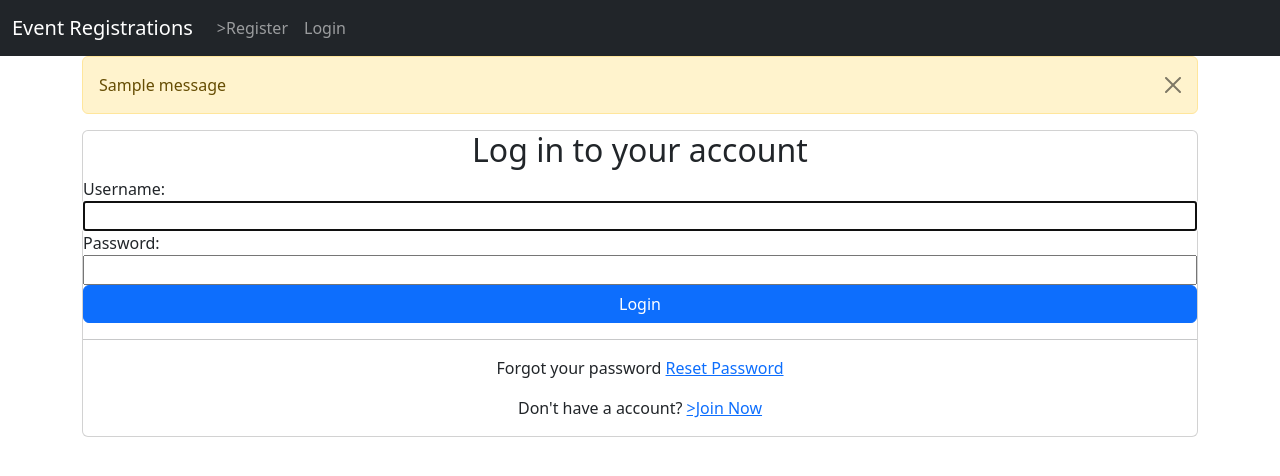
After one commit to BekOsu/school_event_registrations, a Django app: page /accounts/login/ in a window 1280 px wide. The commit adds this page. Shown: the top 476 px of the page. Run offline with Django 3.2, Linux system fonts and the light colour scheme; tables that the repository leaves empty hold one stand-in row (values such as "Sample post"); one stand-in notice (Sample message) is shown.

```diff
--- /dev/null
+++ b/event_registration/CRM/urls.py
@@ -0,0 +1,6 @@
+from django.urls import path
+from . import views
+
+urlpatterns = [
+    path('signup/', views.SignUpView.as_view(), name='signup'),
+]
--- a/event_registration/event_registration/settings.py
+++ b/event_registration/event_registration/settings.py
@@ -39,6 +39,8 @@ INSTALLED_APPS = [
     'events',
     'participants',
     'CRM',
+
+    'widget_tweaks',
 
 ]
 
--- a/event_registration/events/models.py
+++ b/event_registration/events/models.py
@@ -8,7 +8,7 @@ import datetime
 
 class Event(models.Model):
     name = models.CharField(max_length=200, unique=True)
-    image = models.ImageField(upload_to='events/', default='events/default_image.jpg.png')
+    image = models.ImageField(upload_to='events/', default='default_image.png')
     date_time = models.DateTimeField()
     location = models.CharField(max_length=200)
     description = models.TextField(max_length=600)
--- /dev/null
+++ b/event_registration/events/urls.py
@@ -0,0 +1,9 @@
+from django.urls import path
+from . import views
+
+urlpatterns = [
+    path('events_list/', views.EventListView.as_view(), name='events_list'),
+    path('create_event/', views.CombinedEventCreateAndCSVImportView.as_view(), name='event_create'),
+    # path('create_event/', views.EventCreateView.as_view(), name='event_create'),
+    path('event/<int:pk>/', views.EventDetailView.as_view(), name='event_detail'),
+]
--- a/event_registration/events/views.py
+++ b/event_registration/events/views.py
@@ -18,14 +18,14 @@ class CSVFormMixin:
     def handle_csv_form(self, form):
         csv_file = form.cleaned_data.get('csv_file')
 
-        imported_events = parse_csv(csv_file)
+        imported_events = parse_csv(csv_file, self.request)
 
         for event in imported_events:
             event.created_by = self.request.user
             event.save()
 
         if imported_events:
-            self.object = imported_events[-1]  # Explicitly set self.object to the last imported event
+            self.object = imported_events[-1]
 
         messages.success(self.request, 'Events imported successfully.')
 
@@ -33,7 +33,7 @@ class CSVFormMixin:
 class CombinedEventCreateAndCSVImportView(EventFormMixin, CSVFormMixin, CreateView, FormView):
     form_class = EventForm
     second_form_class = CSVUploadForm
-    template_name = 'events/event_or_import.html'
+    template_name = 'events/create_or_import_events.html'
 
     def get_context_data(self, **kwargs):
         context = super().get_context_data(**kwargs)
--- /dev/null
+++ b/event_registration/templates/base.html
@@ -0,0 +1,27 @@
+<!doctype html>
+<html lang="en">
+  <head>
+    <meta charset="utf-8">
+    <meta name="viewport" content="width=device-width, initial-scale=1">
+    <title>django crm</title>
+    <link href="https://cdn.jsdelivr.net/npm/bootstrap@5.3.0-alpha2/dist/css/bootstrap.min.css" rel="stylesheet" integrity="sha384-aFq/bzH65dt+w6FI2ooMVUpc+21e0SRygnTpmBvdBgSdnuTN7QbdgL+OapgHtvPp" crossorigin="anonymous">
+    {% block extrahead %}{% endblock %}
+  </head>
+  <body>
+    {% include 'navbar.html' %}
+    <div class="container">
+      {% if messages %}
+        {% for message in messages %}
+          <div class="alert alert-warning alert-dismissible fade show" role="alert">
+            {{ message }}
+            <button type="button" class="btn-close" data-bs-dismiss="alert" aria-label="Close"></button>
+          </div>
+        {% endfor %}
+      {% endif %}
+      {% block content %}
+      {% endblock %}
+    </div>
+
+    <script src="https://cdn.jsdelivr.net/npm/bootstrap@5.3.0-alpha2/dist/js/bootstrap.bundle.min.js" integrity="sha384-qKXV1j0HvMUeCBQ+QVp7JcfGl760yU08IQ+GpUo5hlbpg51QRiuqHAJz8+BrxE/N" crossorigin="anonymous"></script>
+  </body>
+</html>
--- /dev/null
+++ b/event_registration/templates/navbar.html
@@ -0,0 +1,35 @@
+<nav class="navbar navbar-expand-lg navbar-dark bg-dark">
+  <div class="container-fluid">
+    <a class="navbar-brand" href="{% url 'events_list' %}">Event Registrations</a>
+    <button class="navbar-toggler" type="button" data-bs-toggle="collapse" data-bs-target="#navbarSupportedContent" aria-controls="navbarSupportedContent" aria-expanded="false" aria-label="Toggle navigation">
+      <span class="navbar-toggler-icon"></span>
+    </button>
+    <div class="collapse navbar-collapse" id="navbarSupportedContent">
+      <ul class="navbar-nav me-auto mb-2 mb-lg-0">
+
+        {% if user.is_authenticated %}
+        <li class="nav-item">
+          <a class="nav-link" href="#">Add Event</a>
+        </li>
+        <li class="nav-item">
+          <a class="nav-link" href="#">Register for Events</a>
+        </li>
+        <li class="nav-item">
+          <a class="nav-link" href="{% url 'logout' %}">Logout</a>
+        </li>
+
+        {% else %}
+        <li class="nav-item">
+          <a class="nav-link" href="{% url 'signup' %}">>Register</a>
+        </li>
+        <li class="nav-item">
+          <a class="nav-link" href="{% url 'login' %}">Login</a>
+        </li>
+        {% endif %}
+
+
+      </ul>
+
+    </div>
+  </div>
+</nav>
--- /dev/null
+++ b/event_registration/templates/registration/login.html
@@ -0,0 +1,24 @@
+{%extends 'base.html'%}
+
+{%block content%}
+  <div class="center">
+	  <form method="post" class="card" novalidate>
+	  	{% csrf_token %}
+	    <h2 class="text-center">Log in to your account</h2>
+		{% for field in form %}
+	    		{{ field.label_tag }}
+	        	{{ field }}
+	        	{% if field.errors %}
+	        		<small>{{ field.errors|striptags }}</small>
+	        	{% endif %}
+		{% endfor %}
+
+		<input type="submit" value="Login" class="btn btn-primary full-width">
+		<hr>
+		<p class="text-center">Forgot your password <a href="{% url 'password_reset' %}">Reset Password</a></p>
+
+		<p class="text-center">Don't have a account? <a href="{% url 'signup' %}">>Join Now</a></p>
+	</form>
+</div>
+
+{%endblock content%}
```
Also changed, not shown: event_registration/events/services.py (added, +72 -0 lines), event_registration/events/templates/events/event_list.html (+39 -14 lines), 7 other files.
